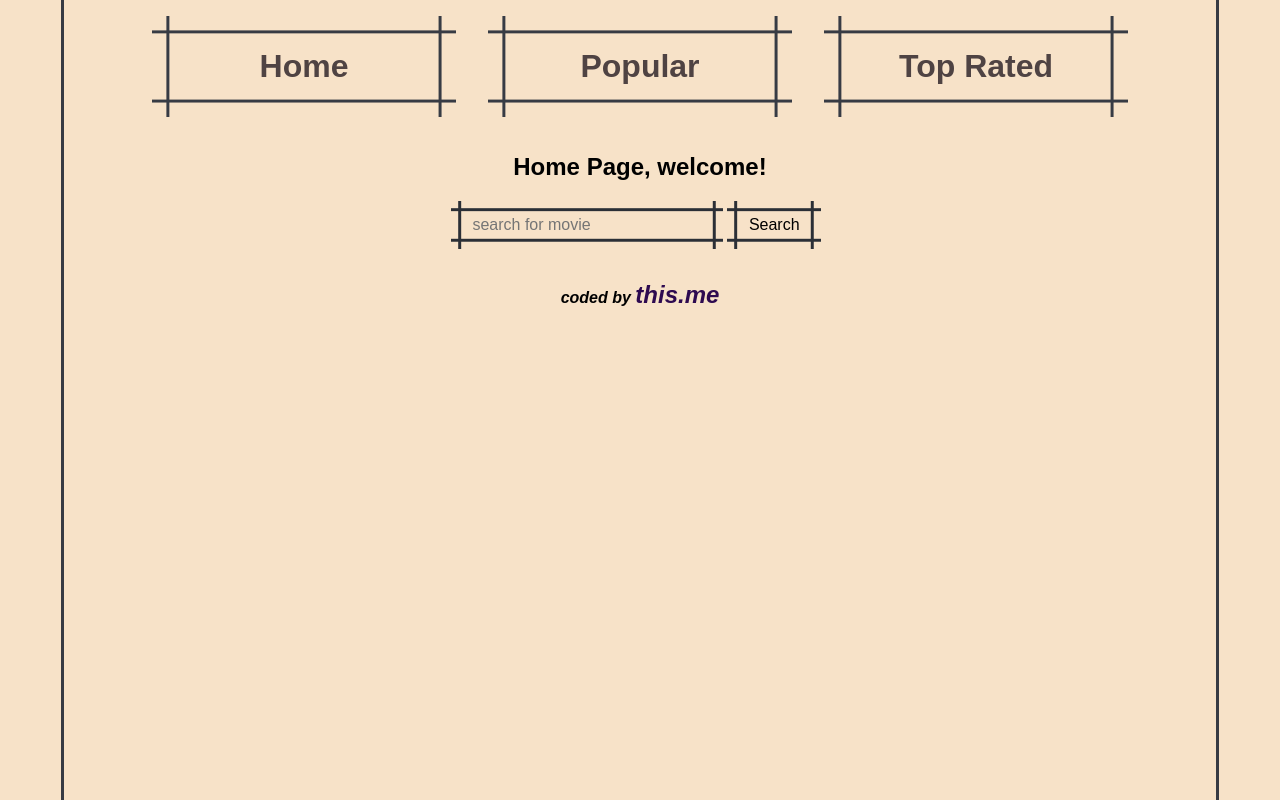
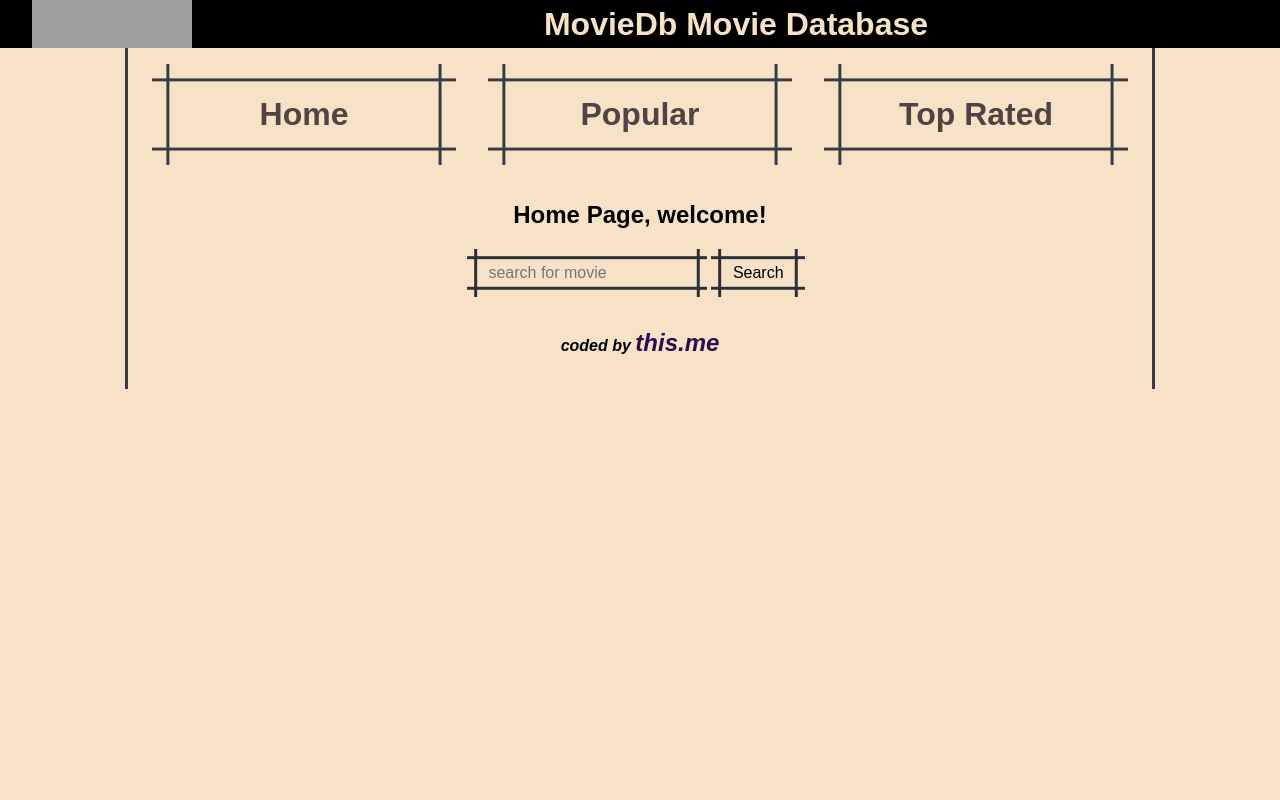
Before and after one commit to evariste1963/moviedb, a SvelteKit app: page / in a window 1280 px wide. Built offline with nearby package versions, Linux system fonts and the light colour scheme; grey boxes are pictures that could not be loaded.

Commit message:
tmdb logo added

```diff
--- a/src/app.css
+++ b/src/app.css
@@ -2,18 +2,16 @@
 	font-family: Ink free, cursive, sans-serif;
 }
 
-html{
-	height: 100%
+html {
+	height: 100%;
 }
 
 body {
 	margin: 0 auto;
-		max-width: 90%;
-	min-height:100%;
+	max-width: 100%;
+	min-height: 100%;
 	text-align: center;
 	background-color: rgb(247, 226, 200);
-	border-left: 3px solid #373b44;
-	border-right: 3px solid #373b44;
 }
 
 .section {
--- /dev/null
+++ b/src/lib/shared/Header.svelte
@@ -0,0 +1,30 @@
+<div class="header">
+	<img src="src\lib\images\tmdb.svg" alt="tmdb" />
+	<div class="banner">
+		<h1>MovieDb Movie Database</h1>
+	</div>
+</div>
+
+<style>
+	.header {
+		position: sticky;
+		display: flex;
+		top: 0;
+		width: 100%;
+		background-color: black;
+		height: 3rem;
+		color: rgb(247, 226, 200);
+	}
+
+	img {
+		width: 10rem;
+		margin-left: 2rem;
+	}
+
+	.banner {
+		margin: auto;
+	}
+	.header h1 {
+		margin: 0;
+	}
+</style>
--- a/src/routes/+layout.svelte
+++ b/src/routes/+layout.svelte
@@ -1,9 +1,22 @@
 <script>
 	import '../../src/app.css';
+	import Header from '$lib/shared/Header.svelte';
 	import Navbar from '$lib/shared/Navbar.svelte';
 	import Footer from '$lib/shared/Footer.svelte';
 </script>
 
-<Navbar />
-<slot />
-<Footer />
+<Header />
+<div class="bodySection">
+	<Navbar />
+	<slot />
+	<Footer />
+</div>
+
+<style>
+	.bodySection {
+		width: 80%;
+		margin: 0 auto;
+		border-left: 3px solid #373b44;
+		border-right: 3px solid #373b44;
+	}
+</style>
```
Also changed, not shown: src/lib/images/tmdb.svg (added), src/routes/[search]/+page.server.js (renamed from src/routes/[search]/+page.js).
